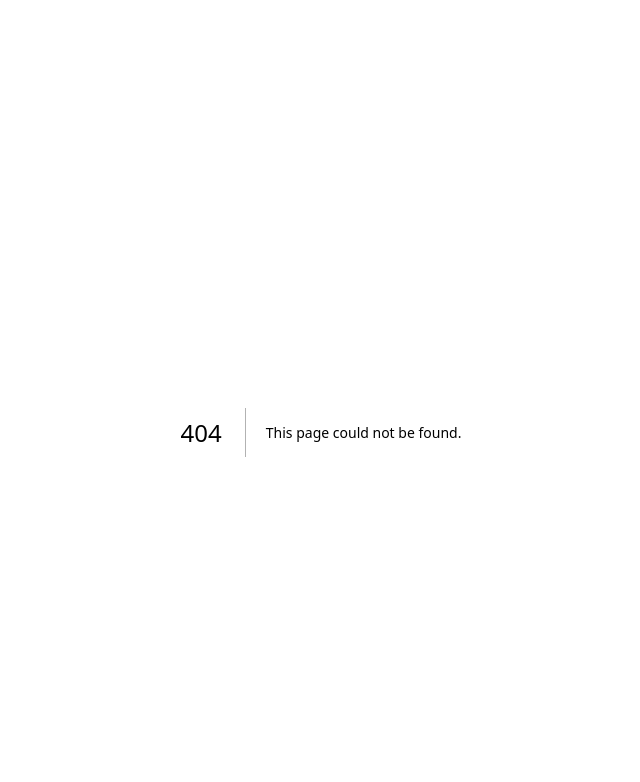
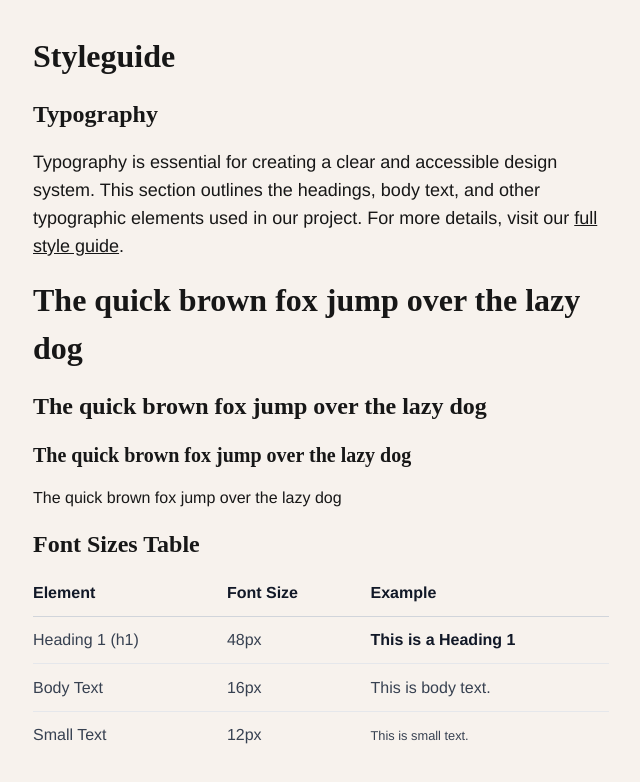
Before and after one commit to ilboga/ilboga-front, a Next.js app: page /styleguide in a window 1280 px wide. Before the commit this address had no page. Shown: the top 782 px of the page, without its empty margins (319-959 px from the left). Built offline with nearby package versions, Linux system fonts and the light colour scheme.

Commit message:
feat: typography

```diff
--- a/app/globals.css
+++ b/app/globals.css
@@ -17,5 +17,36 @@
 body {
   color: var(--foreground);
   background: var(--background);
-  font-family: Arial, Helvetica, sans-serif;
+  font-family: "Helvetica", "Arial", "sans-serif";
 }
+
+
+@layer base {
+  h1 {
+    font-size: 2rem;
+    font-weight: bold;
+    font-family: "Avenue";
+  }
+
+  h2 {
+    font-size: 1.5rem;
+    font-weight: bold;
+    font-family: "Avenue";
+  }
+
+  h3 {
+    font-size: 1.25rem;
+    font-weight: bold;
+    font-family: "Avenue";
+  }
+
+  p {
+    font-size: 1rem;
+    @apply lg:text-lg;
+  }
+
+  a {
+    color: var(--foreground);
+    text-decoration: underline;
+  }
+}
--- a/app/layout.js
+++ b/app/layout.js
@@ -1,26 +1,22 @@
-import { Geist, Geist_Mono } from "next/font/google";
+import localFont from "next/font/local";
 import "./globals.css";
 
-const geistSans = Geist({
-  variable: "--font-geist-sans",
-  subsets: ["latin"],
-});
-
-const geistMono = Geist_Mono({
-  variable: "--font-geist-mono",
-  subsets: ["latin"],
+const avenue = localFont({
+  src: "./font/Avenue.otf",
+  display: "swap",
+  variable: "--font-avenue",
 });
 
 export const metadata = {
-  title: "Create Next App",
-  description: "Generated by create next app",
+  title: "Hi, I'm Michael",
+  description: "It manager who believes in an inclusive and accessible web",
 };
 
 export default function RootLayout({ children }) {
   return (
     <html lang="it">
       <body
-        className={`${geistSans.variable} ${geistMono.variable} antialiased container mx-auto px-4 py-8`}
+        className={`${avenue.variable} antialiased container mx-auto px-4 py-8`}
       >
         {children}
       </body>
--- a/app/page.js
+++ b/app/page.js
@@ -2,21 +2,21 @@ import cv from "../data/cv.mjs";
 
 export default function Home() {
   return (
-    <main className="flex flex-col gap-y-4">
+    <main className="flex flex-col max-w-xl mx-auto">
       <h1 className="flex flex-col">
         <span>{cv.title}</span>
         <small>{cv.name}</small>
       </h1>
 
-      <section className="flex flex-col gap-y-2">
+      <section>
         {cv.summary.map((paragraph, index) => (
           <p key={index}>{paragraph}</p>
         ))}
       </section>
 
-      <section className="flex flex-col gap-y-2">
+      <section>
         <h2>Experience</h2>
-        <ol className="flex flex-col gap-y-2">
+        <ol>
           {cv.experience.map((exp, index) => (
             <li key={index}>
               <h3 className="flex flex-col mb-1">
@@ -33,9 +33,9 @@ export default function Home() {
         </ol>
       </section>
 
-      <section className="flex flex-col gap-y-2">
+      <section>
         <h2>Education</h2>
-        <ol className="flex flex-col gap-y-2">
+        <ol>
           {cv.education.map((ed, index) => (
             <li key={index}>
               <h3 className="flex flex-col mb-1">
--- /dev/null
+++ b/app/styleguide/page.js
@@ -0,0 +1,55 @@
+export default function Styleguide() {
+  return (
+    <main className="flex flex-col gap-y-4 max-w-xl mx-auto">
+      <h1>Styleguide</h1>
+      <section>
+        <section className="flex flex-col gap-y-4">
+          <h2>Typography</h2>
+          <p>
+            Typography is essential for creating a clear and accessible design
+            system. This section outlines the headings, body text, and other
+            typographic elements used in our project. For more details, visit
+            our <a href="#full-styleguide">full style guide</a>.
+          </p>
+
+          <h1>The quick brown fox jump over the lazy dog</h1>
+          <h2>The quick brown fox jump over the lazy dog</h2>
+          <h3>The quick brown fox jump over the lazy dog</h3>
+          <h4>The quick brown fox jump over the lazy dog</h4>
+
+          <h2>Font Sizes Table</h2>
+          <table className="prose dark:prose-invert">
+            <thead>
+              <tr>
+                <th>Element</th>
+                <th>Font Size</th>
+                <th>Example</th>
+              </tr>
+            </thead>
+            <tbody>
+              <tr>
+                <td>Heading 1 (h1)</td>
+                <td>48px</td>
+                <td>
+                  <strong>This is a Heading 1</strong>
+                </td>
+              </tr>
+              <tr>
+                <td>Body Text</td>
+                <td>16px</td>
+                <td>This is body text.</td>
+              </tr>
+              <tr>
+                <td>Small Text</td>
+                <td>12px</td>
+                <td>
+                  <small>This is small text.</small>
+                </td>
+              </tr>
+            </tbody>
+          </table>
+        </section>
+      </section>
+    </main>
+  );
+}
--- a/tailwind.config.mjs
+++ b/tailwind.config.mjs
@@ -6,12 +6,27 @@ export default {
     "./app/**/*.{js,ts,jsx,tsx,mdx}",
   ],
   theme: {
+    container: {
+      center: true,
+      padding: {
+        DEFAULT: "1rem",
+        sm: "2rem",
+        lg: "4rem",
+        xl: "5rem",
+        "2xl": "6rem",
+      },
+    },
     extend: {
+      extend: {
+        fontFamily: {
+          mono: ["var(--font-avenue)"],
+        },
+      },
       colors: {
         background: "var(--background)",
         foreground: "var(--foreground)",
       },
     },
   },
-  plugins: [],
+  plugins: [require("@tailwindcss/typography")],
 };
```
Also changed, not shown: package.json (+6 -5 lines), app/font/Avenue.otf (added), 1 other file (tests, documents, lock files or other folders).
